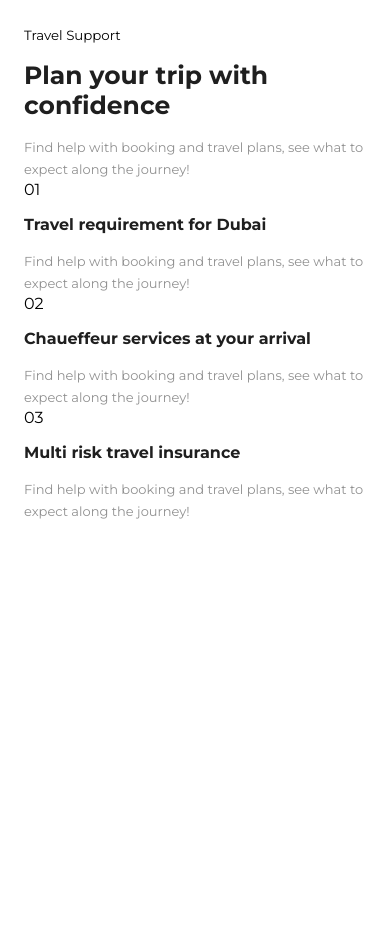
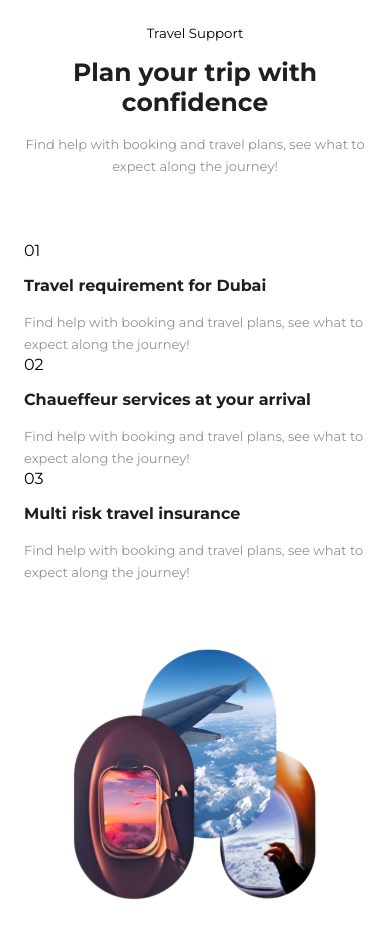
Before and after one commit to Samms206/FlySiteReactJS, a React (Vite) app: page / in a window 390 px wide. Shown: the part 1120-2059 px from the top of the page. Before the commit the page ends 1693 px from the top, so only its background shows below. Built offline with nearby package versions, Linux system fonts and the light colour scheme.

Commit message:
updated-SuportSection

```diff
--- a/src/Components/Support/Support.jsx
+++ b/src/Components/Support/Support.jsx
@@ -2,18 +2,18 @@
 
 const Support = () => {
   return (
-    <div className='support container section'>
+    <div className='support container section flex'>
       <div className="sectionContainer">
 
-        <div className="tittlesDiv">
+        <div className="tittlesDiv flex">
           <small>Travel Support</small>
           <h2>Plan your trip with confidence</h2>
           <p>Find help with booking and travel plans, see what to expect along the journey!</p>
         </div>
       </div>
 
-      <div className="infoDiv grid">
-        <div className="textDiv grid">
+      <div className="infoDiv flex">
+        <div className="textDiv flex">
 
           <div className="singleInfo">
             <span className='number'>01</span>
@@ -33,7 +33,7 @@
         </div>
 
         <div className="imgDiv">
-          <img src="" alt="" />
+          <img src="./src/assets/3windows.png" alt="" />
         </div>
       </div>
 
--- a/src/main.css
+++ b/src/main.css
@@ -43,8 +43,20 @@
 }
 
 .container {
-  padding-left: 1.5rem;
-  padding-right: 1.5rem;
+  padding-left: 6rem;
+  padding-right: 6rem;
+}
+@media screen and (max-width: 768px) {
+  .container {
+    padding-left: 4rem;
+    padding-right: 4rem;
+  }
+}
+@media screen and (max-width: 400px) {
+  .container {
+    padding-left: 1.5rem;
+    padding-right: 1.5rem;
+  }
 }
 
 .icon {
@@ -376,4 +388,34 @@
   .search .btn.btnBlock.flex {
     width: 100%;
   }
+}
+
+.support {
+  flex-direction: column;
+  gap: 4rem;
+}
+.support .tittlesDiv {
+  flex-direction: column;
+}
+.support .tittlesDiv small, .support .tittlesDiv h2, .support .tittlesDiv p {
+  text-align: center;
+}
+.support .infoDiv {
+  width: 100%;
+  justify-content: space-between;
+}
+.support .infoDiv .textDiv {
+  flex-direction: column;
+}
+.support .infoDiv .imgDiv {
+  width: 40%;
+}
+@media screen and (max-width: 810px) {
+  .support .infoDiv {
+    flex-direction: column;
+    gap: 4rem;
+  }
+  .support .infoDiv .imgDiv {
+    width: 80%;
+  }
 }/*# sourceMappingURL=main.css.map */
--- a/src/main.scss
+++ b/src/main.scss
@@ -45,8 +45,16 @@
 }
 
 .container{
-    padding-left: 1.5rem;
-    padding-right: 1.5rem;
+    padding-left: 6rem;
+    padding-right: 6rem;
+    @media screen and (max-width: 768px){
+        padding-left: 4rem;
+        padding-right: 4rem;
+    }
+    @media screen and (max-width: 400px){
+        padding-left: 1.5rem;
+        padding-right: 1.5rem;
+    }
 
 }
 
@@ -444,4 +452,37 @@
     }
 }
 
+//SUPPORT
+.support{
+    flex-direction: column;
+    gap: 4rem;
+    .tittlesDiv{
+        flex-direction: column;
+        small, h2, p{
+            text-align: center;
+        }
+    }
+    .infoDiv{
+        width: 100%;
+        justify-content: space-between;
+        .textDiv{
+            flex-direction: column;
+        }
+        .imgDiv{
+            width: 40%;
+        }
+    }
+    @media screen and (max-width: 810px){
+        .infoDiv{
+            flex-direction: column;
+            gap: 4rem;
+            .imgDiv{
+                width: 80%;
+            }
+        }
+
+    }
+
+}
+
 // End Section Style
```
Also changed, not shown: src/assets/3windows.png (added), 1 other file (tests, documents, lock files or other folders).
